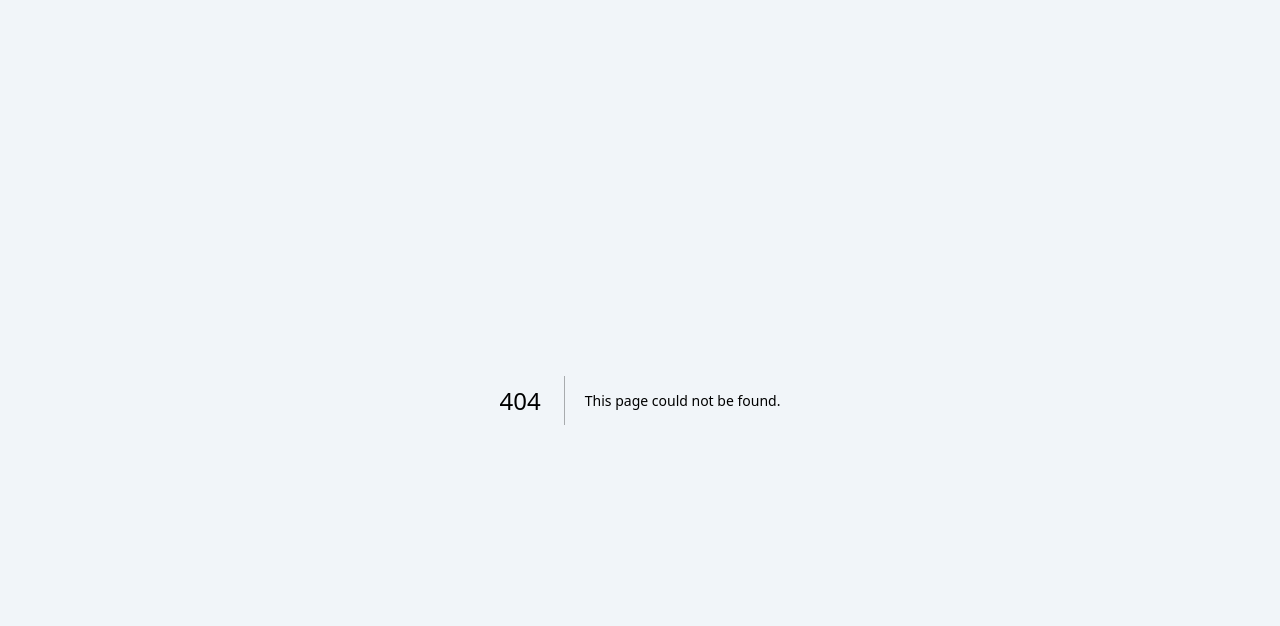
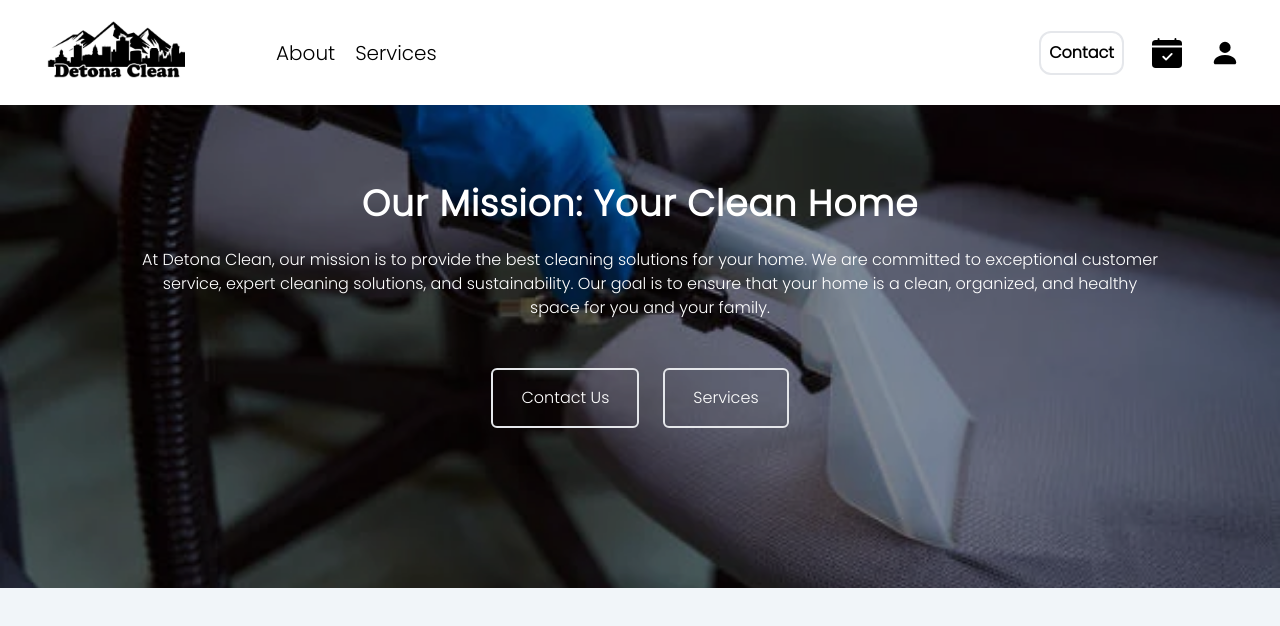
Before and after one commit to DereckAn/detona, a Next.js app: page /aboutus in a window 1280 px wide. Before the commit this address had no page. Shown: the top 626 px of the page. Built offline with nearby package versions, Linux system fonts and the light colour scheme.

Commit message:
creting the pages

```diff
--- /dev/null
+++ b/app/(root)/aboutus/page.tsx
@@ -0,0 +1,9 @@
+const AboutUs = () => {
+    return (
+        <div>
+            <h1>About Us</h1>
+        </div>
+    );
+}
+
+export default AboutUs;
--- /dev/null
+++ b/app/(root)/calendar/page.tsx
@@ -0,0 +1,9 @@
+const Calendar = () => {
+    return (
+        <div>
+            <h1>Calendar</h1>
+        </div>
+     );
+}
+
+export default Calendar;
--- /dev/null
+++ b/app/(root)/contactus/page.tsx
@@ -0,0 +1,9 @@
+const ContactUs = () => {
+  return (
+    <div>
+      <h1>Contact Us</h1>
+    </div>
+  );
+};
+
+export default ContactUs;
--- /dev/null
+++ b/app/(root)/services/page.tsx
@@ -0,0 +1,9 @@
+const Services = () => {
+    return (
+        <div>
+            <h1>Services</h1>
+        </div>
+     );
+}
+
+export default Services;
```
